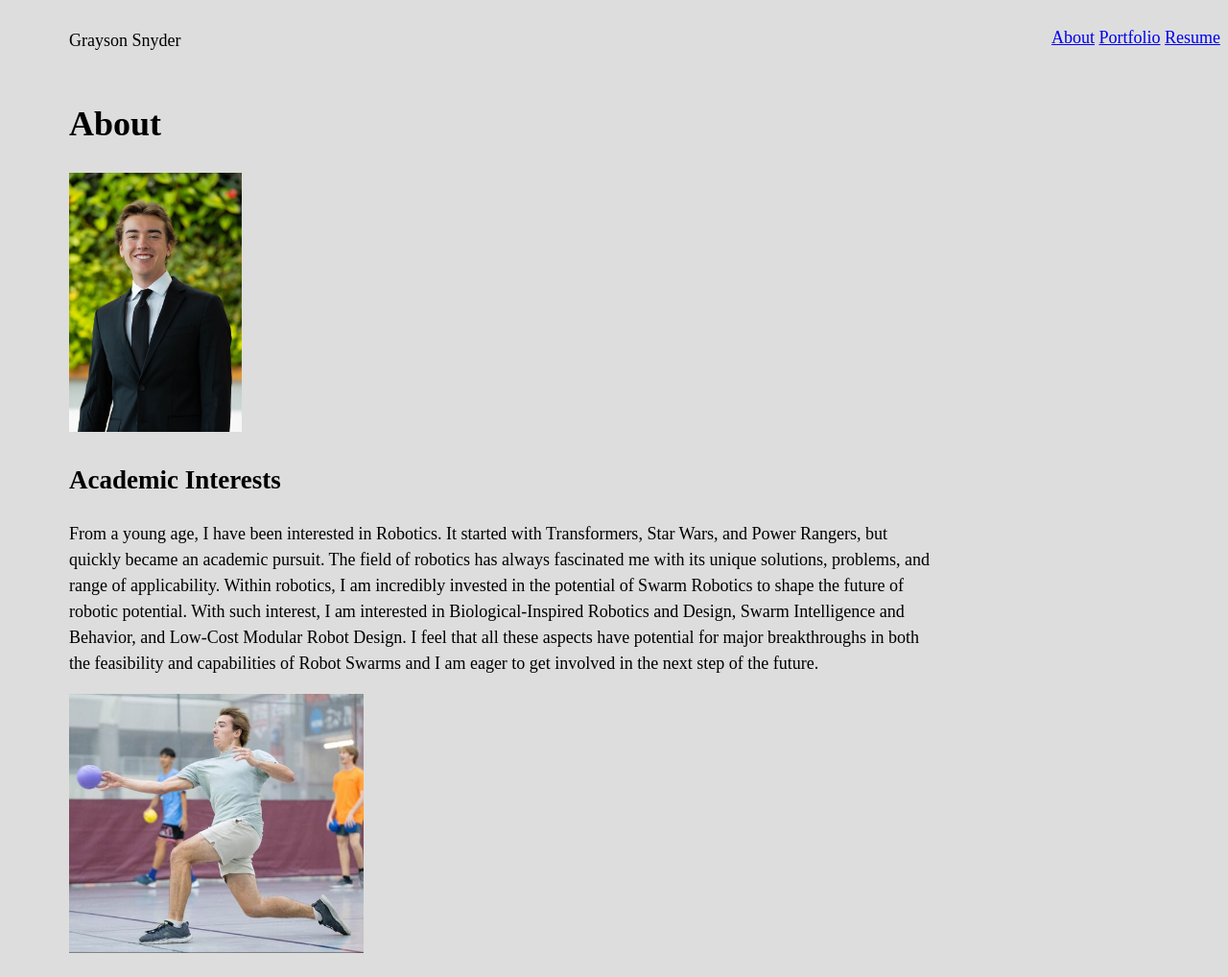
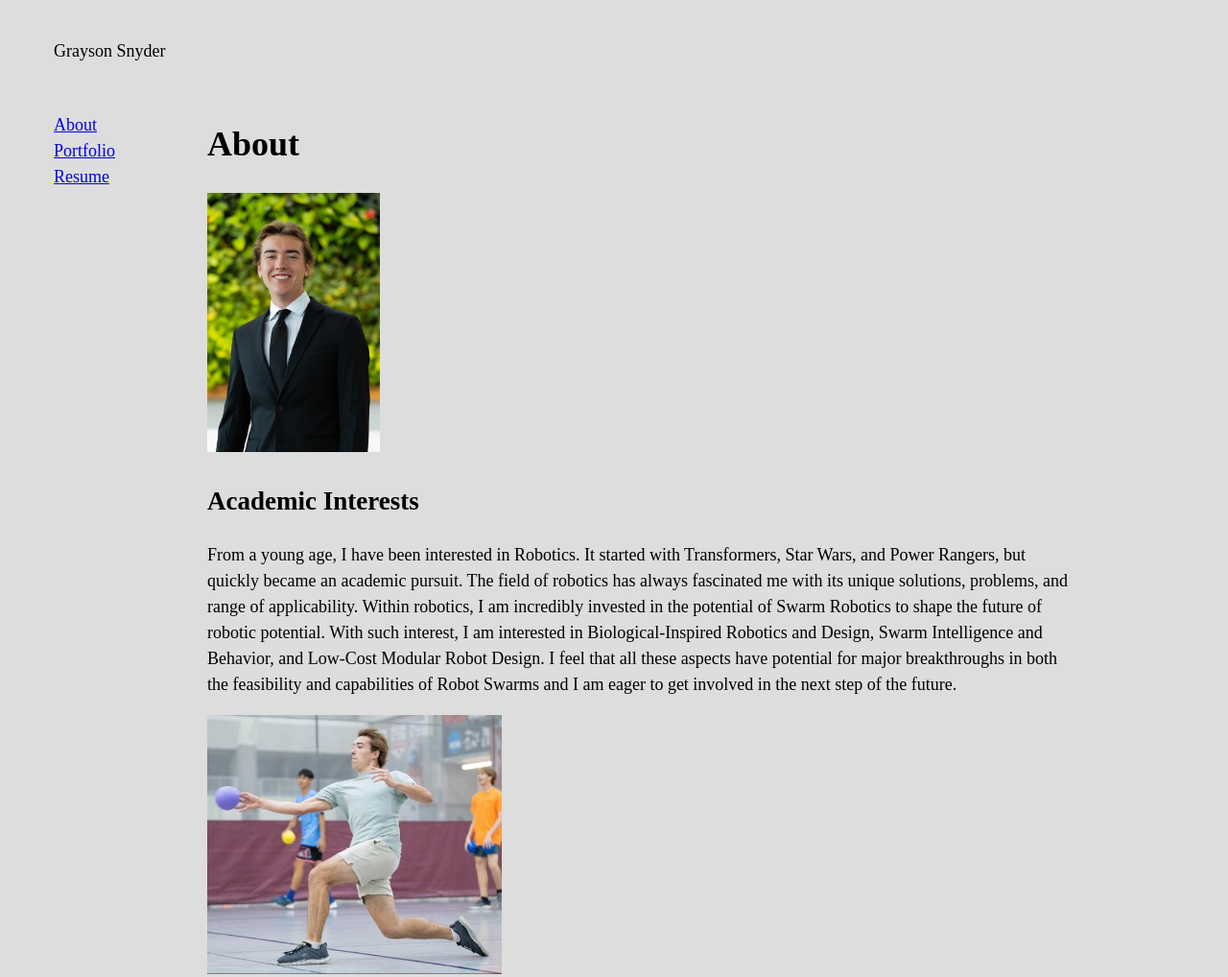
Before and after one commit to rhit-snydergi/rhit-snydergi.github.io, a plain HTML site: page public/index.html in a window 1280 px wide. Shown: the top 1018 px of the page at 96% size. Drawn offline with Linux system fonts and the light colour scheme; some packages are replaced by stand-ins of ours.

Commit message:
partial completion of 2nd layout pass

```diff
--- a/public/styles/main.css
+++ b/public/styles/main.css
@@ -1,3 +1,8 @@
+:root{
+    --vertical-space: 2rem;
+    --horizontal-space: 3rem;
+}
+
 body {
     background: #DDDDDD;
     font-size: 18px;
@@ -18,21 +23,25 @@ p {
 
 body {
     display: grid;
-    grid-template-areas: "head nav"
+    grid-template-areas: "head head"
+        "nav nav"
         "main main"
         "foot foot";
-    grid-template-columns: 1fr auto;
-    grid-template-rows: auto 1fr auto;
+    grid-template-columns: auto 1fr;
+    grid-template-rows: auto auto 1fr auto;
 }
 
 @media screen and (min-width: 25em) {
-    body > nav ul li{
-        display:list-item;
+    body {
+        grid-template-areas: "head head"
+            "nav main"
+            "foot foot";
     }
 }
 
-body > * {
-    padding-left: 4rem;
+body>* {
+    padding-left: var(--horizontal-space);
+    padding-right: var(--horizontal-space);
 }
 
 body>header {
@@ -55,20 +64,18 @@ body>footer {
     background-color: #DDDDDD;
 }
 
-header,footer {
-    padding-top: 1.33rem;
-    padding-bottom: 1.33rem;
+header,
+footer {
+    padding-top: var(--vertical-space);
+    padding-bottom: var(--vertical-space);
 }
 
-header h1, footer h1 {
+header h1,
+footer h1 {
     margin: 0;
 }
 
-body > nav ul {
+body>nav ul {
     list-style-type: none;
     padding: 0;
 }
-
-body > nav ul li{
-    display: inline-flex;
-}
```
